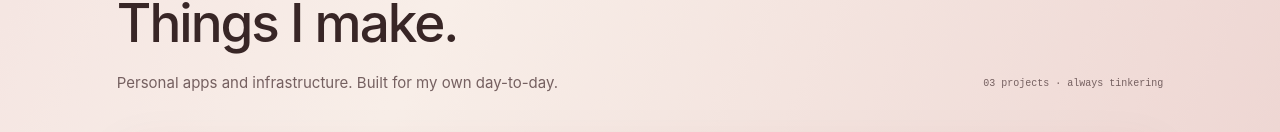
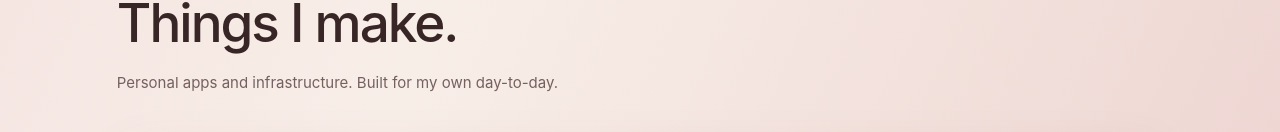
Before and after one commit to slashr/slashr.github.io, a Next.js app: page /projects in a window 1280 px wide. Shown: the part 179-311 px from the top of the page. Built offline with nearby package versions, Linux system fonts and the light colour scheme.

Commit message:
Remove the Projects page status note

```diff
--- a/app/projects/page.tsx
+++ b/app/projects/page.tsx
@@ -17,9 +17,6 @@ export default function Projects() {
           <h1>Things I make.</h1>
           <p>Personal apps and infrastructure. Built for my own day-to-day.</p>
         </div>
-        <span className="project-page-note">
-          03 projects · always tinkering
-        </span>
       </header>
       <Workbench />
     </main>
```
